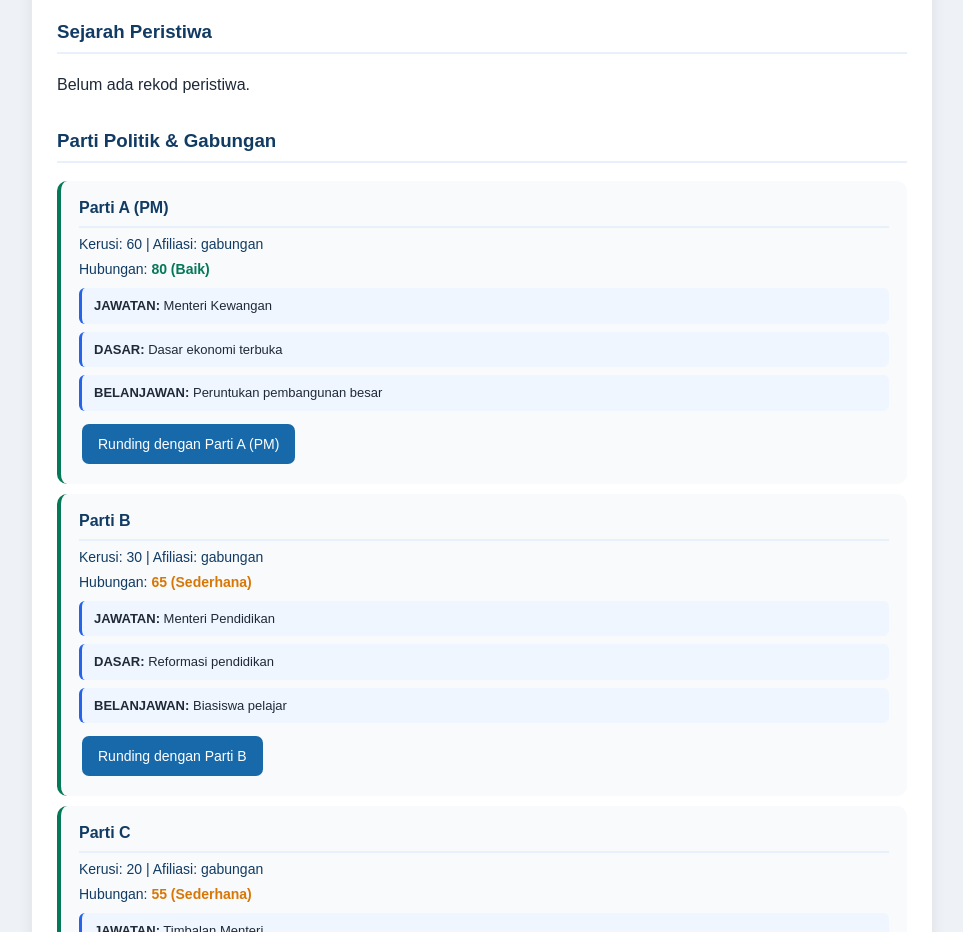
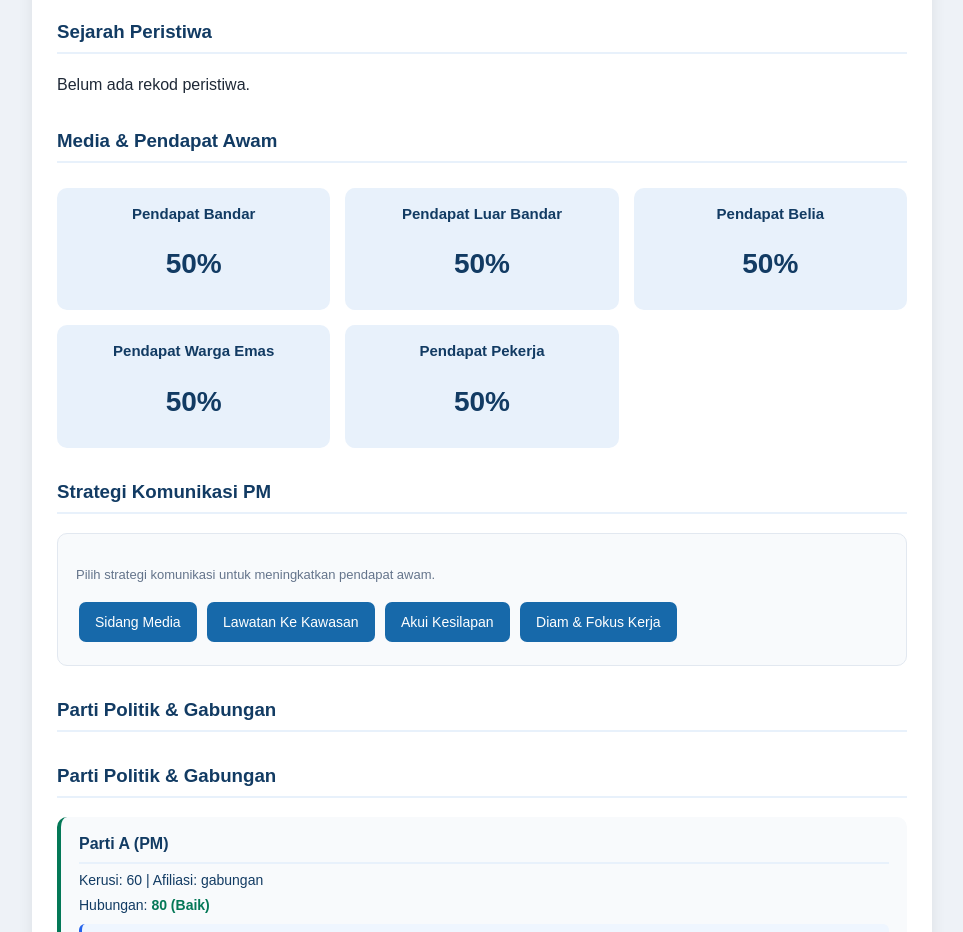
Before and after one commit to Glazen13/MyPM, a plain HTML site: page index.html in a window 1280 px wide. Shown: the part 1500-2432 px from the top of the page, without its empty margins (158-1121 px from the left). Drawn offline with Linux system fonts and the light colour scheme.

Commit message:
Update index.html

```diff
--- a/index.html
+++ b/index.html
@@ -108,6 +108,42 @@
 
       <h3>Sejarah Peristiwa</h3>
       <div id="sejarahPeristiwa"></div>
+            <h3>Media & Pendapat Awam</h3>
+      <div class="stats">
+        <div class="stat">
+          <h3>Pendapat Bandar</h3>
+          <p id="pendapatBandar">50%</p>
+        </div>
+        <div class="stat">
+          <h3>Pendapat Luar Bandar</h3>
+          <p id="pendapatLuarBandar">50%</p>
+        </div>
+        <div class="stat">
+          <h3>Pendapat Belia</h3>
+          <p id="pendapatBelia">50%</p>
+        </div>
+        <div class="stat">
+          <h3>Pendapat Warga Emas</h3>
+          <p id="pendapatWargaEmas">50%</p>
+        </div>
+        <div class="stat">
+          <h3>Pendapat Pekerja</h3>
+          <p id="pendapatPekerja">50%</p>
+        </div>
+      </div>
+
+      <h3>Strategi Komunikasi PM</h3>
+      <div class="form-undian">
+        <p class="nota">Pilih strategi komunikasi untuk meningkatkan pendapat awam.</p>
+        <button onclick="komunikasiPM('sidangMedia')">Sidang Media</button>
+        <button onclick="komunikasiPM('lawatan')">Lawatan Ke Kawasan</button>
+        <button onclick="komunikasiPM('pengakuan')">Akui Kesilapan</button>
+        <button onclick="komunikasiPM('diam')">Diam & Fokus Kerja</button>
+      </div>
+
+      <div id="hasilKomunikasi"></div>
+
+      <h3>Parti Politik & Gabungan</h3>
       <h3>Parti Politik & Gabungan</h3>
       <div id="senaraiParti"></div>
 
```
